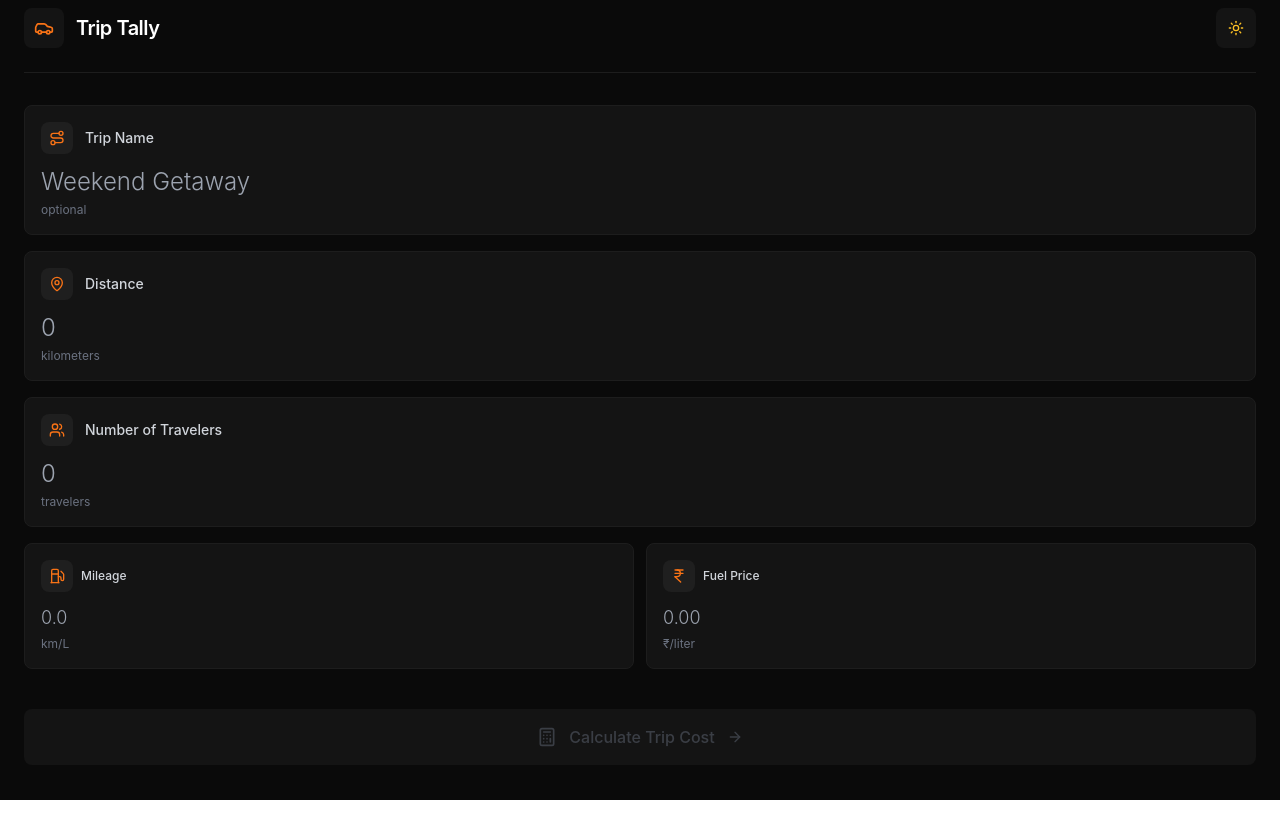
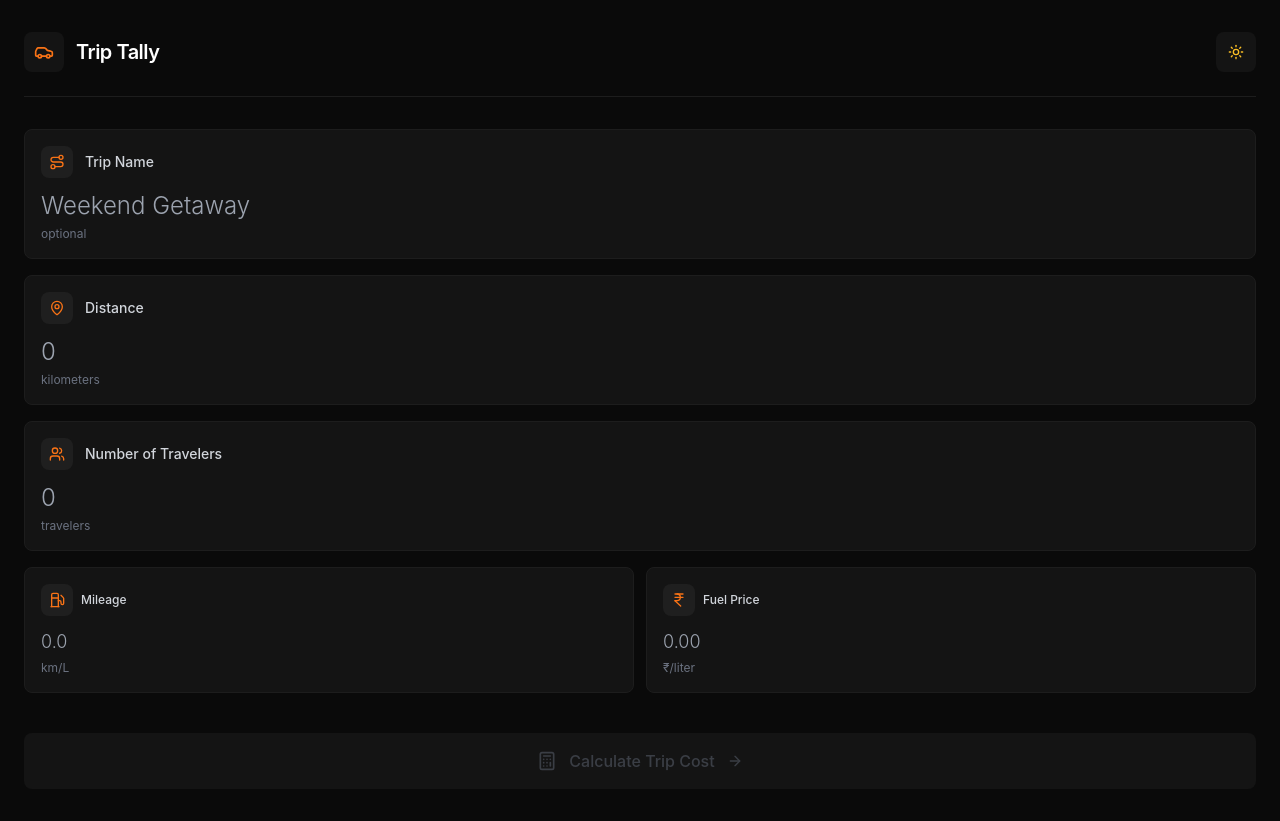
Before and after one commit to aninarafath6/triptally, a React (Create React App) app: page / in a window 1280 px wide. Before the commit the page ends 800 px from the top, so only its background shows below. Built offline with nearby package versions, Linux system fonts and the light colour scheme.

Commit message:
new changes

```diff
--- a/src/App.js
+++ b/src/App.js
@@ -92,7 +92,7 @@ Calculated with Trip Tally 🚗`;
       <div className="px-6 pb-8">
 
         {/* Header */}
-        <div className="mb-8 pt-2 pb-6" style={{
+        <div className="mb-8 pt-8 pb-6" style={{
           borderBottom: `1px solid ${isDarkMode ? '#1D1D1D' : '#E2E8F0'}`
         }}>
           <div className="flex items-center justify-between">
```
